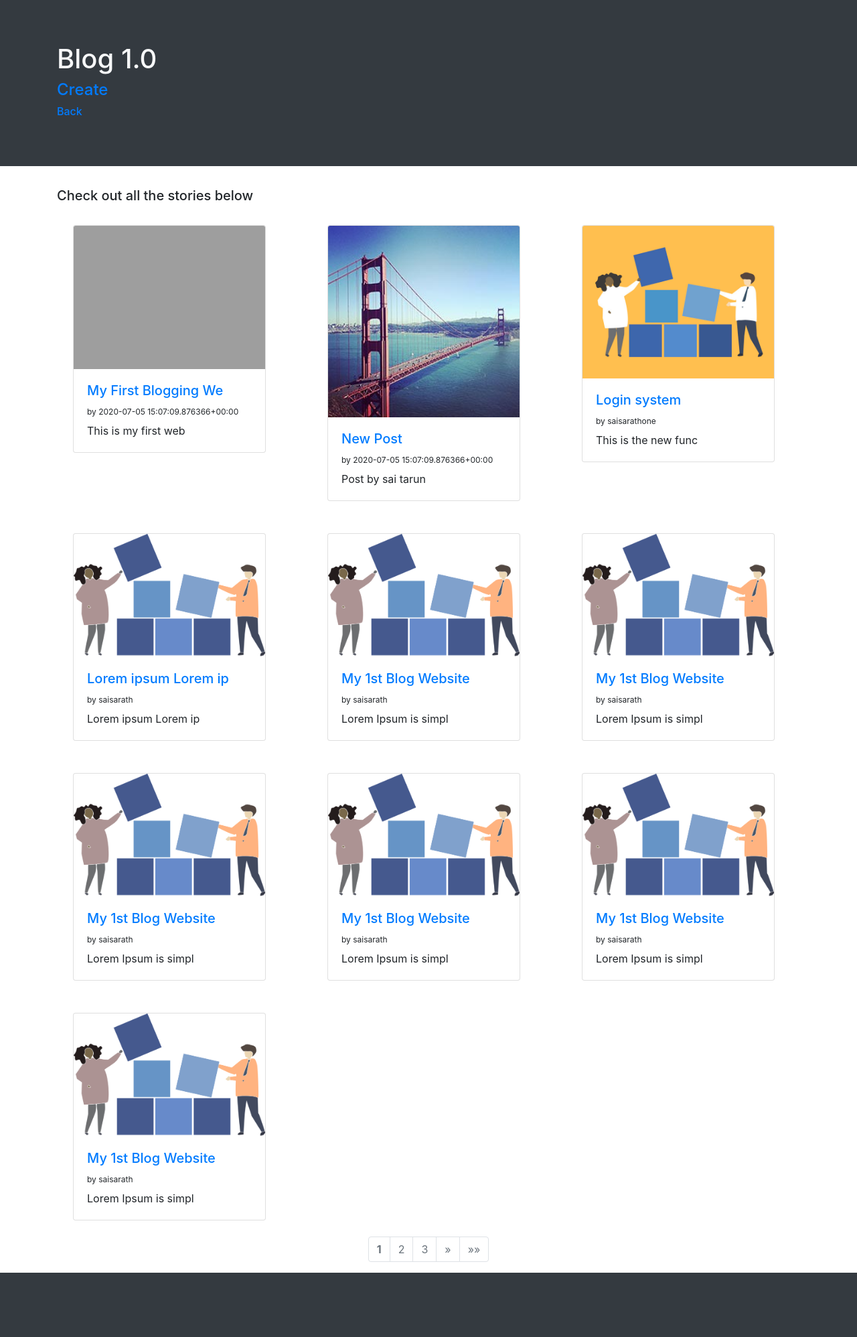
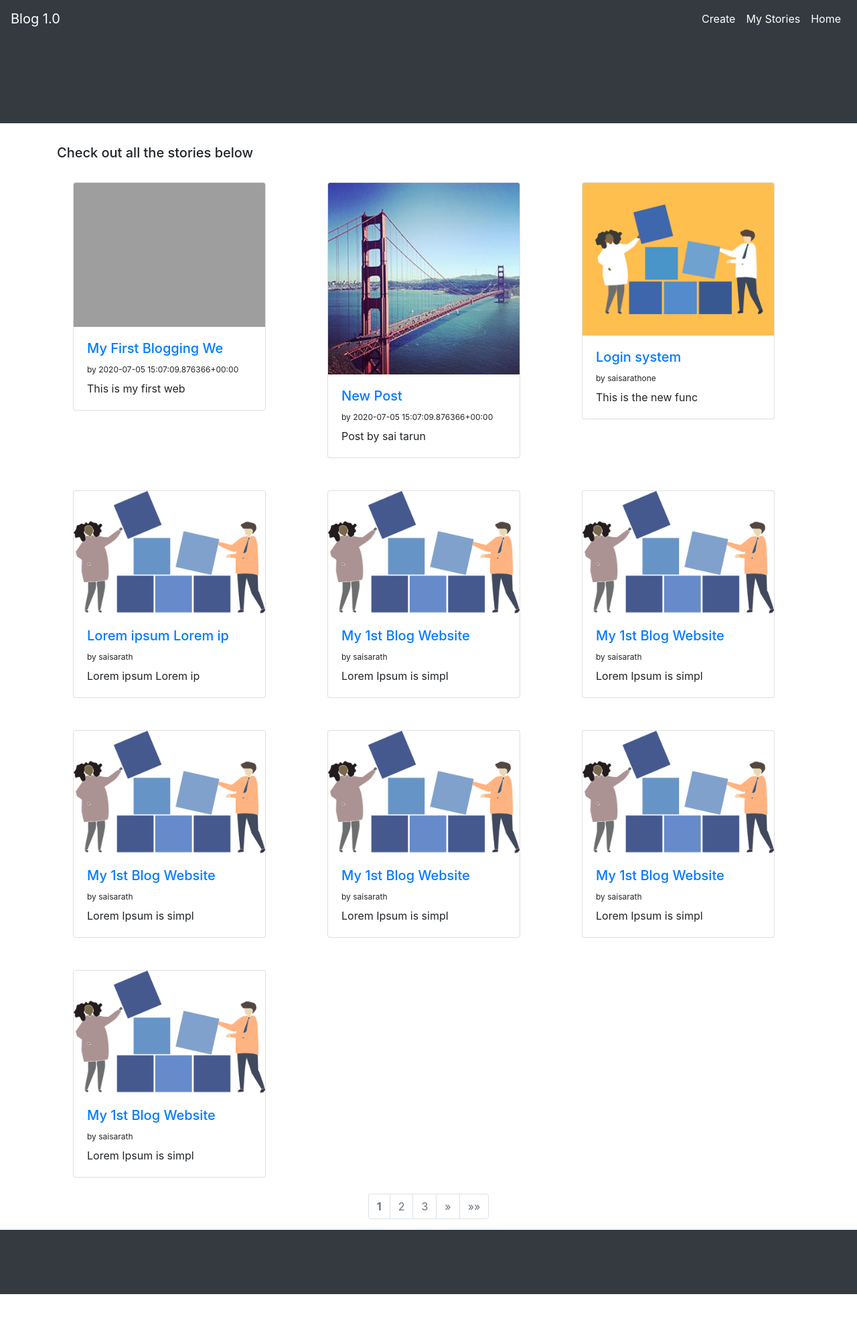
Before and after one commit to srcsmxd/MyPortfolio, a Django app: page /blog/ in a window 1280 px wide. Shown: the whole page at 67% size. After the commit the page ends 1932 px from the top, so only its background shows below. Run offline with Django 3.2, Linux system fonts and the light colour scheme; data comes from the database, SQL or seed files in the repository; both versions use the stored data as it was after the commit; some libraries are stand-ins or nearby versions; grey boxes are pictures that could not be loaded.

Commit message:
my stories added

```diff
--- a/accounts/templates/accounts/register.html
+++ b/accounts/templates/accounts/register.html
@@ -30,10 +30,6 @@
         <label for="password1">Password</label>
         <input type="password" class="form-control"  id="password1" name="password1" placeholder="password">
       </div>
-  <!--    <div class="form-group form-check">
-        <input type="checkbox" class="form-check-input"  id="agreement" name="agreement">
-        <label for="agreement" class="form-check-label">I agree the <a href="#" class="text-light"><u>terms</u></a></label>
-      </div> -->
       <div class="form-group mt-4">
         <input type="submit" class="form-control bg-secondary text-light border border-secondary">
       </div>
--- a/blog/templates/blog/home.html
+++ b/blog/templates/blog/home.html
@@ -28,18 +28,35 @@ img:hover, img:active {
     <title>Hello, world!</title>
   </head>
   <body>
-<div class="jumbotron jumbotron-fluid bg-dark text-light">
-  <div class="container">
-  <h1>Blog 1.0</h1>
 
-  <h4><a href="{% url 'blog:create' %}">Create</a></h4>
-  <h6><a href="{% url 'home' %}">Back</a>
-  {% if user.is_authenticated %}
-    | <a href="{% url 'accounts:logout' %}">Logout</a>
-  {% endif %}
-  </h6>
-  </div>
+    <div class="container-fluid p-0">
+      <nav class="navbar navbar-expand-lg navbar-dark bg-dark">
+        <a class="navbar-brand" href="{% url 'blog:home' %}">Blog 1.0</a>
+        <button class="navbar-toggler" type="button" data-toggle="collapse" data-target="#navbarSupportedContent" aria-controls="navbarSupportedContent" aria-expanded="false" aria-label="Toggle navigation">
+          <span class="navbar-toggler-icon"></span>
+        </button>
 
+        <div class="collapse navbar-collapse" id="navbarSupportedContent">
+          <ul class="navbar-nav ml-auto">
+            <li class="nav-item active">
+              <a class="nav-link" href="{% url 'blog:create' %}">Create <span class="sr-only">(current)</span></a>
+            </li>
+            {% if user.is_authenticated %}
+            <li class="nav-item active">
+              <a class="nav-link" href="{% url 'accounts:logout' %}">Logout</a>
+            </li>
+            {% endif %}
+            <li class="nav-item active">
+              <a class="nav-link" href="?username={{username}}">My Stories</a>
+            </li>
+            <li class="nav-item active">
+              <a class="nav-link" href="{% url 'home' %}">Home</a>
+            </li>
+          </ul>
+        </div>
+      </nav>
+    </div>
+    <div class="jumbotron jumbotron-fluid bg-dark text-light">
 </div>
 
 <div class="container">
@@ -66,13 +83,13 @@ img:hover, img:active {
       <ul class="pagination justify-content-center">
       {% if allblogs.has_previous %}
       <li class="page-item">
-        <a class="page-link text-secondary" href="?page=1" aria-label="Previous">
+        <a class="page-link text-secondary" href="?page=1&username={{username}}" aria-label="Previous">
              <span aria-hidden="true">&laquo;&laquo;</span>
              <span class="sr-only">First</span>
            </a>
       </li>
       <li class="page-item">
-          <a class="page-link text-secondary" href="?page={{ allblogs.previous_page_number }}" aria-label="Previous">
+          <a class="page-link text-secondary" href="?page={{ allblogs.previous_page_number }}&username={{username}}" aria-label="Previous">
                <span aria-hidden="true">&laquo;</span>
                <span class="sr-only">Previous</span>
              </a>
@@ -81,21 +98,21 @@ img:hover, img:active {
   {% for i in allblogs.paginator.page_range %}
 
   {% if allblogs.number == i %}
-  <li class="page-item"> <a href="?page={{ i }}" class="page-link text-secondary active"><strong>{{ i }}</strong></a></li>
+  <li class="page-item"> <a href="?page={{ i }}&username={{username}}" class="page-link text-secondary active"><strong>{{ i }}</strong></a></li>
   {% elif i > allblogs.number|add:'-4' and i < allblogs.number|add:'4' %}
-  <li class="page-item"> <a href="?page={{ i }}" class="page-link text-secondary">{{ i }}</a></li>
+  <li class="page-item"> <a href="?page={{ i }}&username={{username}}" class="page-link text-secondary">{{ i }}</a></li>
   {% endif %}
   {% endfor %}
 
   {% if allblogs.has_next %}
   <li class="page-item">
-    <a class="page-link text-secondary" href="?page={{ allblogs.next_page_number }}" aria-label="Next">
+    <a class="page-link text-secondary" href="?page={{ allblogs.next_page_number }}&username={{username}}" aria-label="Next">
           <span aria-hidden="true">&raquo;</span>
           <span class="sr-only">Next</span>
         </a>
    </li>
    <li class="page-item">
-    <a class="page-link text-secondary" href="?page={{ allblogs.paginator.num_pages }}" aria-label="Next">
+    <a class="page-link text-secondary" href="?page={{ allblogs.paginator.num_pages }}&username={{username}}" aria-label="Next">
           <span aria-hidden="true">&raquo;&raquo;</span>
           <span class="sr-only">Last</span>
         </a>
--- a/blog/urls.py
+++ b/blog/urls.py
@@ -4,7 +4,6 @@ from . import views
 
 urlpatterns = [
     path('', views.home, name='home'),
-    path('<int:count>', views.home, name='home'),
     path('create/', views.create, name='create'),
     path('detail/<int:blog_id>', views.detail, name='detail'),
 ]
--- a/blog/views.py
+++ b/blog/views.py
@@ -4,14 +4,17 @@ from django.core.paginator import Paginator
 
 # Create your views here.
 def home(request):
+    if request.GET.get('username') == '' or 'username' not in request.GET:
+        allblogs = BlogCreate.objects.all()
+    else:
+        allblogs = BlogCreate.objects.filter(bloguser=request.GET.get('username'))
 
-    allblogs = BlogCreate.objects.all()
     paginator = Paginator(allblogs, 10)
     page = request.GET.get('page')
 
     allblogs = paginator.get_page(page)
 
-    return render(request, 'blog/home.html',{'allblogs':allblogs})
+    return render(request, 'blog/home.html',{'allblogs':allblogs, 'username':request.user.username})
 
     #allblogs = None
     #if count == 1:
```
Also changed, not shown: db.sqlite3.
